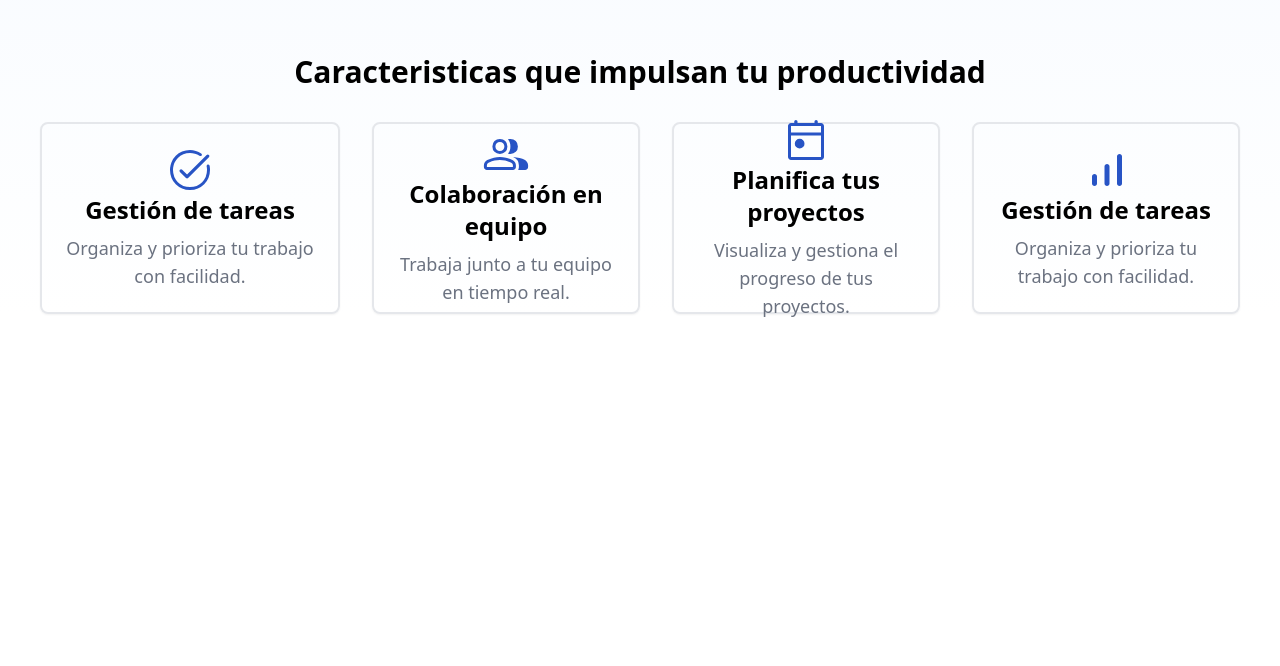
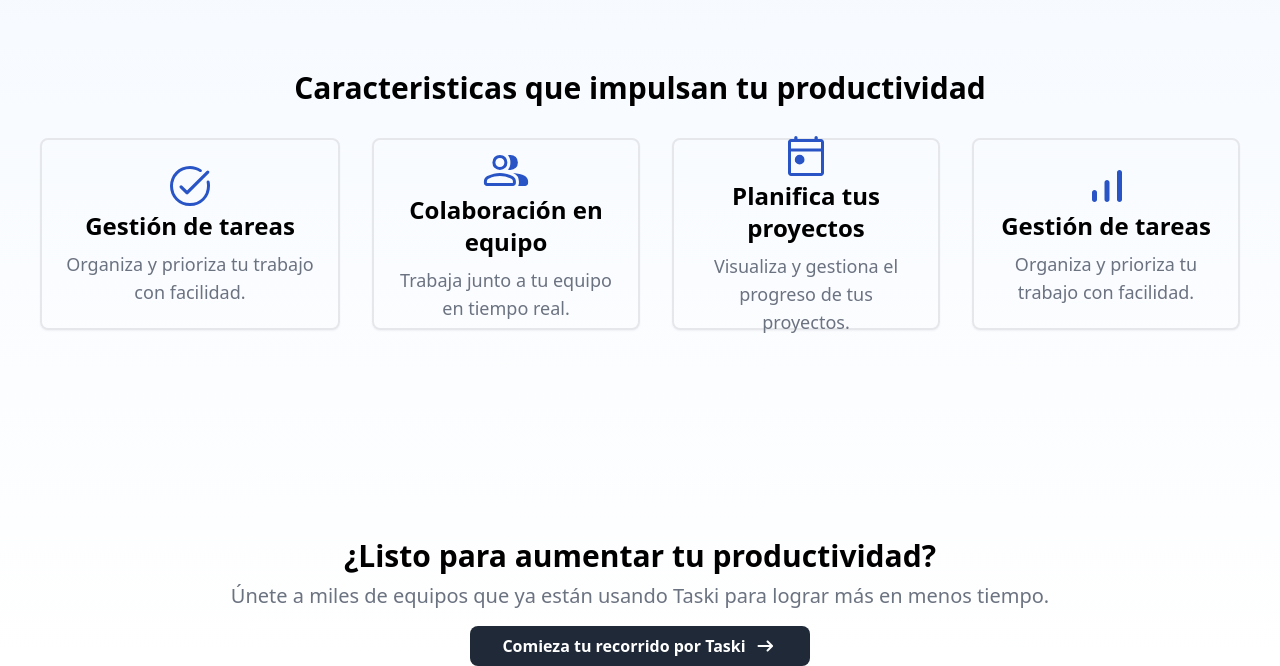
Before and after one commit to thejuanco/Taski-UI, a React (Vite) app: page / in a window 1280 px wide. Shown: the part 596-1262 px from the top of the page. Before the commit the page ends 916 px from the top, so only its background shows below. Built offline with nearby package versions, Linux system fonts and the light colour scheme.

Commit message:
Crea el componente para iniciar en taki, y lo agrega al home

```diff
--- /dev/null
+++ b/src/components/Home/Start.jsx
@@ -0,0 +1,32 @@
+import React from 'react'
+import { Link } from 'react-router-dom'
+import "material-symbols";
+
+const Start = () => {
+  return (
+    <>
+      <div>
+        <div className="flex flex-col justify-center items-center">
+          <h1 className="text-center text-3xl font-bold mb-2">
+            ¿Listo para aumentar tu productividad?
+          </h1>
+          <p className="text-center text-xl text-gray-500">
+            Únete a miles de equipos que ya están usando Taski para lograr más
+            en menos tiempo.
+          </p>
+          <Link
+            to="/auth/signup"
+            className="bg-gray-800 mt-4 text-white py-2 px-8 rounded-lg hover:bg-gray-700 flex items-center font-semibold"
+          >
+            Comieza tu recorrido por Taski
+            <span className="material-symbols-rounded ml-2">
+              arrow_right_alt
+            </span>
+          </Link>
+        </div>
+      </div>
+    </>
+  )
+}
+
+export default Start
--- a/src/views/Home.jsx
+++ b/src/views/Home.jsx
@@ -3,13 +3,14 @@ import "material-symbols";
 import { Link } from 'react-router-dom';
 import NavBar from '../components/Home/NavBar'
 import Characteristics from '../components/Home/Characteristics';
+import Start from '../components/Home/Start';
 
 const Home = () => {
   return (
     <>
       <div className="min-h-screen bg-gradient-to-b from-blue-50 to-white">
         <NavBar />
-        <div className="space-y-48 mx-2">
+        <div className="space-y-52 mx-2">
           <div className="py-8 mt-16 mb-16">
             <h1 className="text-6xl text-center font-bold">
               Tu espacio de trabajo colaborativo.
@@ -43,6 +44,7 @@ const Home = () => {
           </div>
           {/*Componentes*/}
           <Characteristics />
+          <Start />
         </div>
       </div>
     </>
```
